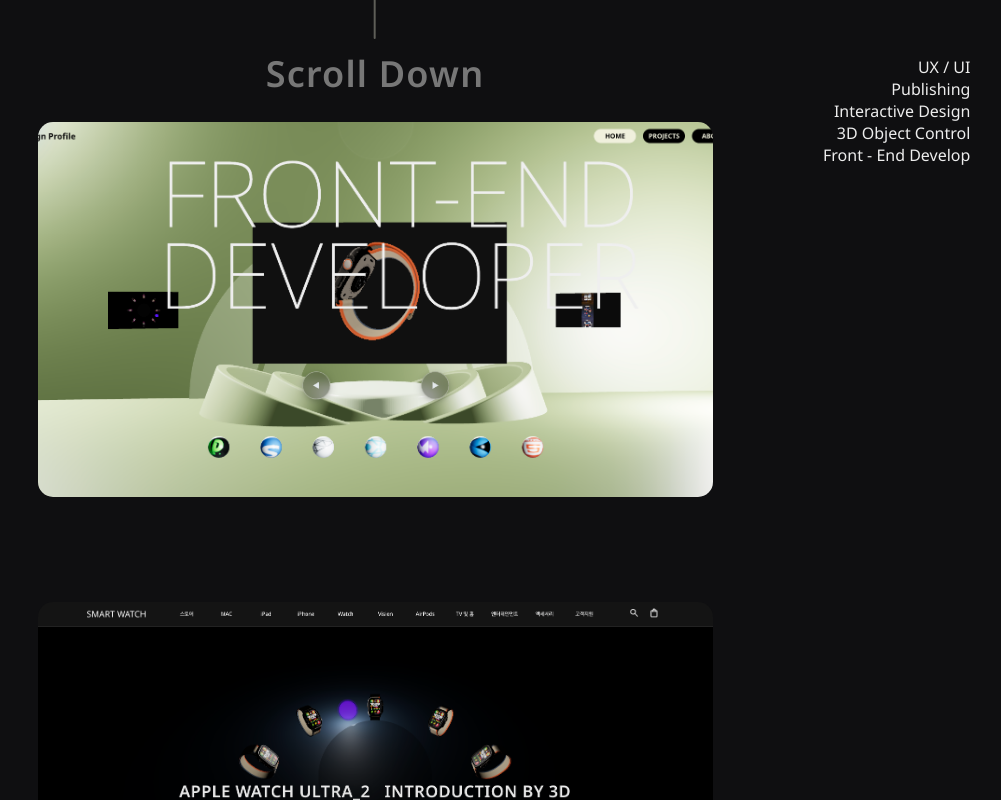
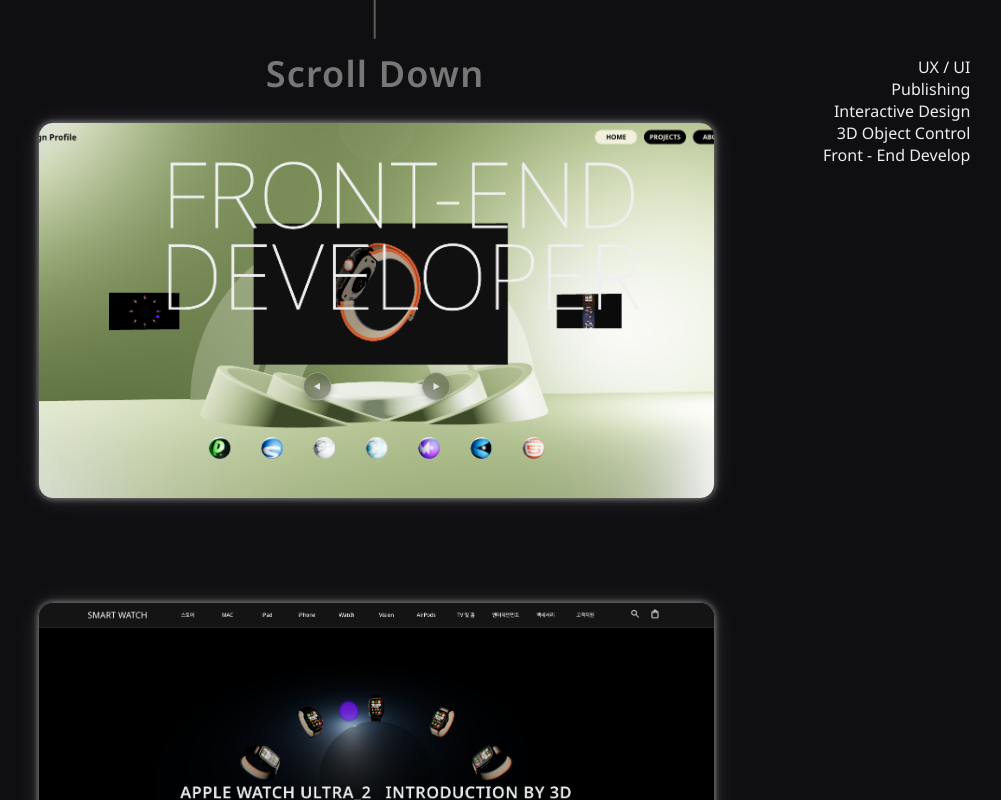
Before and after one commit to als51406/ProfilePortfolio, a React (Create React App) app: page /projects in a window 1280 px wide. Shown: the part 800-1600 px from the top of the page, without its empty margins (265-1266 px from the left). Built offline with nearby package versions, Linux system fonts and the light colour scheme; no server answers.

Commit message:
12.02_14:23 프로젝트 카드 효과

```diff
--- a/src/styles/TiltedCard.css
+++ b/src/styles/TiltedCard.css
@@ -39,6 +39,26 @@
   border-radius: 15px;
   will-change: transform;
   transform: translateZ(0);
+
+  /* 흰색 네온 효과 */
+  border: 1px solid rgba(255, 255, 255, 0.3);
+  box-shadow:
+    0 0 5px rgba(255, 255, 255, 0.3),
+    0 0 10px rgba(255, 255, 255, 0.2),
+    0 0 20px rgba(255, 255, 255, 0.1),
+    0 0 40px rgba(255, 255, 255, 0.05);
+  transition: box-shadow 0.4s ease, border-color 0.4s ease;
+}
+
+/* 호버 시 네온 효과 강화 */
+.tilted-card-figure:hover .tilted-card-img {
+  border-color: rgba(255, 255, 255, 0.6);
+  box-shadow:
+    0 0 7px rgba(255, 255, 255, 0.42),
+    0 0 12px rgba(255, 255, 255, 0.32),
+    0 0 22px rgba(255, 255, 255, 0.22),
+    0 0 42px rgba(255, 255, 255, 0.12),
+    0 0 62px rgba(255, 255, 255, 0.07);
 }
 
 .tilted-card-overlay {
```
